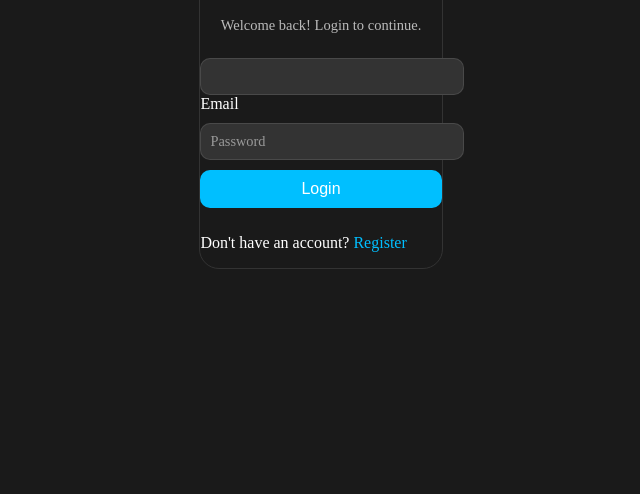
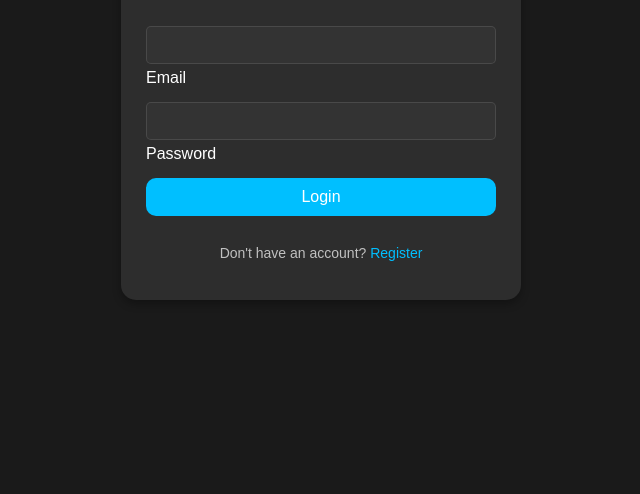
Before and after one commit to prajwaldashore07/StreamWise, a plain HTML site: page login.html in a window 1280 px wide. Shown: the part 322-816 px from the top of the page, without its empty margins (319-959 px from the left). Drawn offline with Linux system fonts and the light colour scheme.

Commit message:
changes in UI and card size

```diff
--- a/login.html
+++ b/login.html
@@ -3,100 +3,10 @@
 <head>
   <meta charset="UTF-8">
   <title>Login - StreamWise</title>
-  <link rel="stylesheet" href="style.css">
-  <style>
-    body {
-      display: flex;
-      justify-content: center;
-      align-items: center;
-      height: 100vh;
-      background-color: #1a1a1a;
-    }
+  <link rel="stylesheet" href="loginStyles.css">
 
-    .form {
-      display: flex;
-      flex-direction: column;
-      gap: 10px;
-      max-width: 350px;
-       border-radius: 20px;
-      background-color: #1a1a1a;
-      color: #fff;
-      border: 1px solid #333;
-    }
-
-    .title {
-      font-size: 28px;
-      font-weight: 600;
-      color: #00bfff;
-      text-align: center;
-    }
-
-    .message {
-      font-size: 14.5px;
-      color: rgba(255, 255, 255, 0.7);
-      text-align: center;
-    }
-
-    .form label {
-      position: relative;
-      width: 100%;
-    }
-
-    .input {
-      background-color: #333;
-      color: #fff;
-      width: 100%;
-      padding: 15px 10px 5px 10px;
-      border: 1px solid rgba(105, 105, 105, 0.4);
-      border-radius: 10px;
-      outline: none;
-    }
-
-    .input + span {
-      color: rgba(255, 255, 255, 0.5);
-      position: absolute;
-      left: 10px;
-      top: 10px;
-      font-size: 0.9em;
-      pointer-events: none;
-      transition: 0.3s ease;
-    }
-
-    .input:focus + span,
-    .input:valid + span {
-      color: #00bfff;
-      top: 0px;
-      font-size: 0.7em;
-      font-weight: 600;
-    }
-
-    .submit {
-      padding: 10px;
-      border: none;
-      border-radius: 10px;
-      background-color: #00bfff;
-      color: white;
-      font-size: 16px;
-      cursor: pointer;
-      transition: 0.3s;
-    }
-
-    .submit:hover {
-      background-color: #00bfff96;
-    }
-
-    .signup a {
-      color: #00bfff;
-      text-decoration: none;
-    }
-
-    .signup a:hover {
-      text-decoration: underline
-    }
-  </style>
 </head>
 <body>
-  <link rel="stylesheet" href="style.css">
 
 <form class="form" id="loginForm">
   <p class="title">Login</p>
@@ -104,7 +14,7 @@
 
   <label>
     <input class="input" type="email" id="email" required>
-    <spam>Email</spam>
+    <span>Email</span>
   </label>
 
   <label>
--- /dev/null
+++ b/loginStyles.css
@@ -0,0 +1,91 @@
+body {
+    display: flex;
+    justify-content: center;
+    align-items: center;
+    height: 100vh;
+    background-color: #1a1a1a;
+    font-family: Arial, sans-serif;
+    margin: 0;
+    color: #fff;
+}
+
+.form {
+    display: flex;
+    flex-direction: column;
+    gap: 15px;
+    max-width: 350px;
+    width: 90%;
+    padding: 25px;
+    border-radius: 15px;
+    background-color: #2d2d2d;
+    box-shadow: 0 4px 8px rgba(0, 0, 0, 0.3);
+}
+
+.title {
+    font-size: 28px;
+    font-weight: bold;
+    color: #00bfff;
+    text-align: center;
+    margin-bottom: 10px;
+}
+
+.message, .signup {
+    font-size: 14px;
+    color: rgba(255, 255, 255, 0.7);
+    text-align: center;
+}
+
+.signup a {
+    color: #00bfff;
+    text-decoration: none;
+}
+
+.signup a:hover {
+    text-decoration: underline;
+}
+
+.form label {
+    display: flex;
+    flex-direction: column;
+    gap: 5px;
+}
+
+.input {
+    padding: 10px;
+    background-color: #333;
+    color: #fff;
+    border: 1px solid rgba(105, 105, 105, 0.4);
+    border-radius: 5px;
+    outline: none;
+    font-size: 14px;
+}
+
+.input:focus {
+    border-color: #00bfff;
+}
+
+.submit {
+    padding: 10px;
+    background-color: #00bfff;
+    color: white;
+    font-size: 16px;
+    border: none;
+    border-radius: 10px;
+    cursor: pointer;
+    transition: background-color 0.3s ease;
+}
+
+.submit:hover {
+    background-color: rgba(0, 191, 255, 0.7);
+}
+
+.submit:focus {
+    outline: 2px solid #00bfff;
+    outline-offset: 2px;
+}
+
+@media (max-width: 400px) {
+    .form {
+        padding: 15px;
+    }
+}
```
Also changed, not shown: signup.html (+11 -12 lines).
